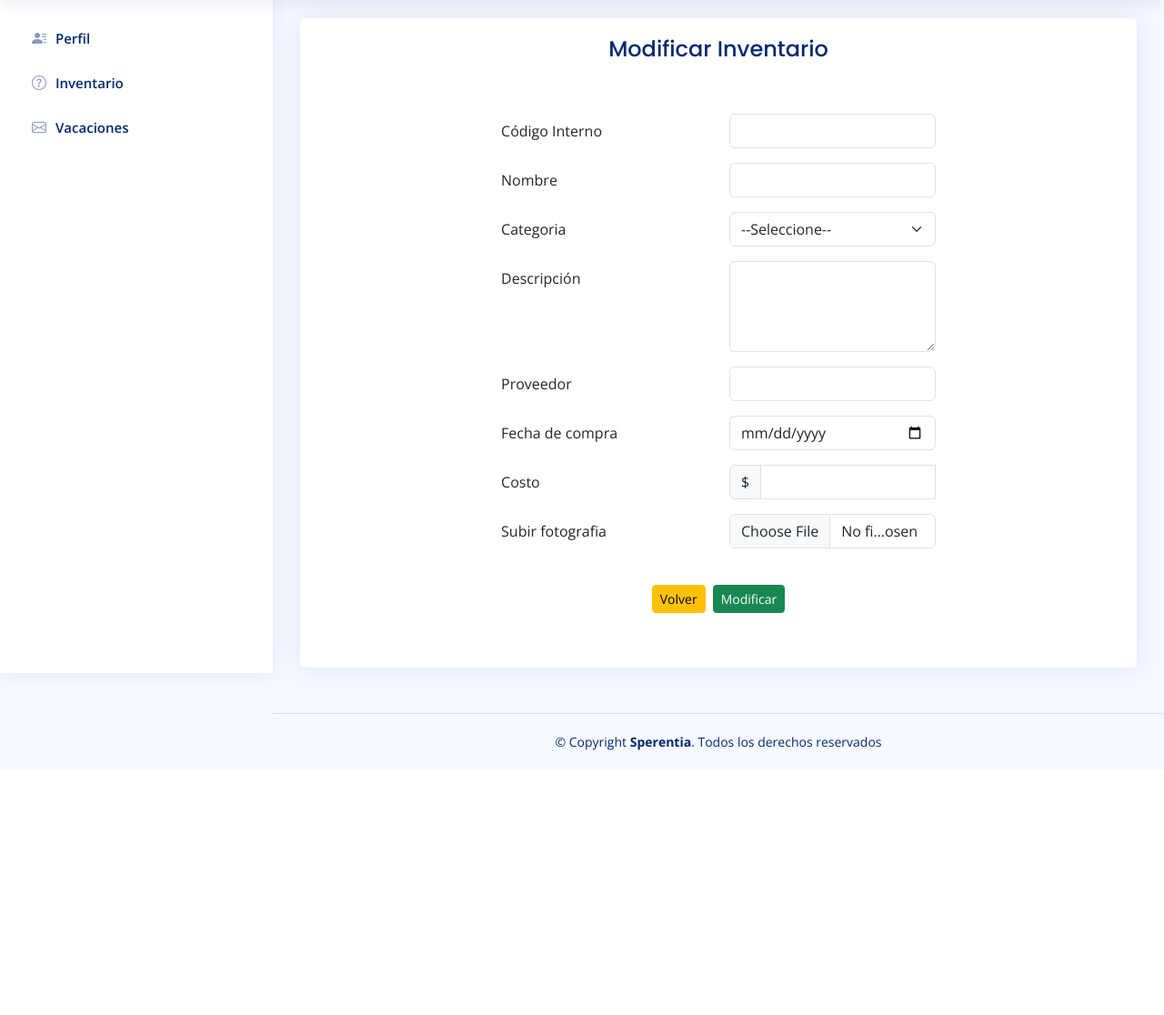
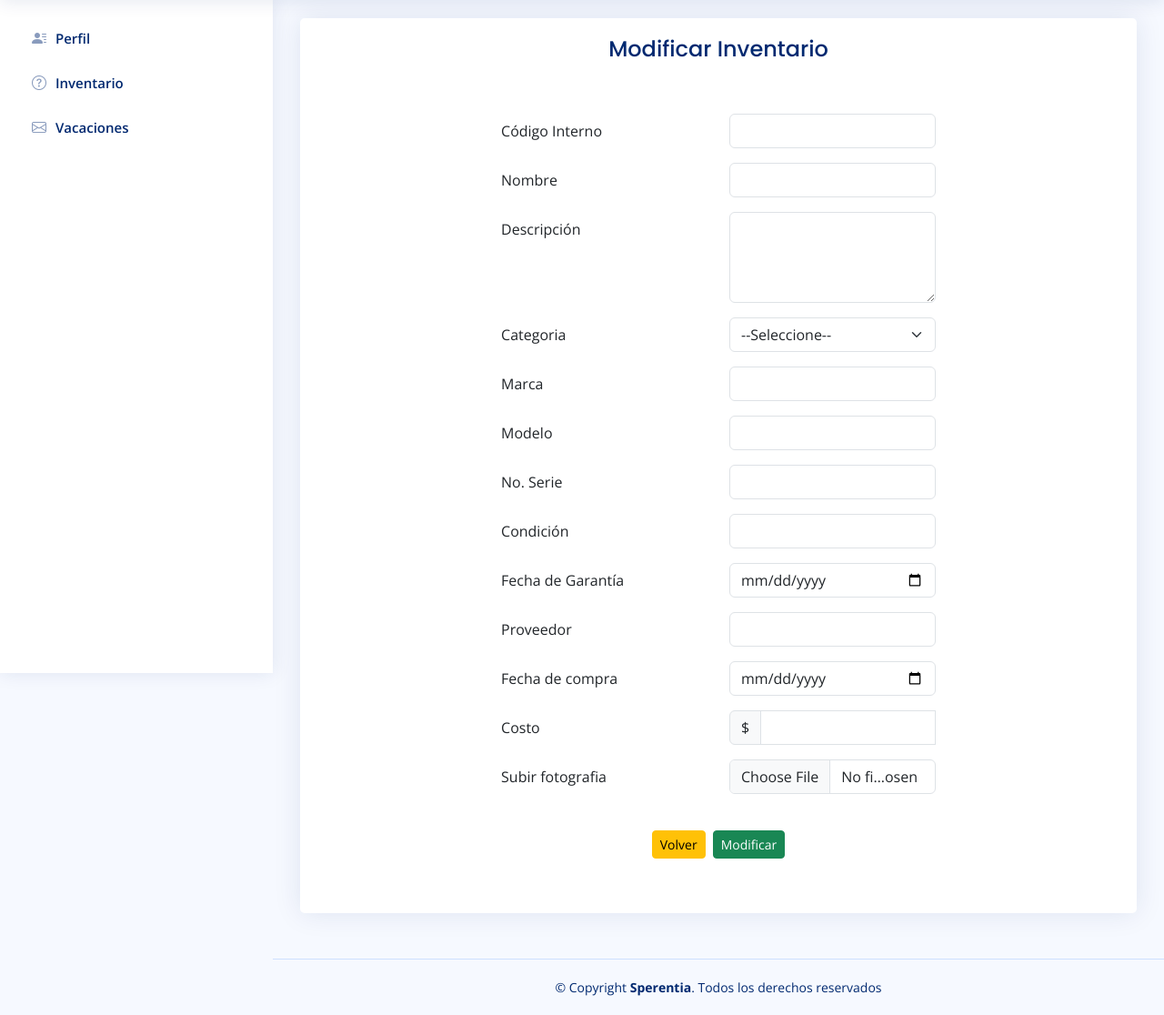
Before and after one commit to KarelyVR/sperentia-v1, an ASP.NET Core app: template Sperentia - SGI/Views/Inventario/Modificar.cshtml in a window 1280 px wide. Shown: the part 60-1176 px from the top of the page at 91% size. Before the commit the page ends 885 px from the top, so only its background shows below. Run offline with ASP.NET Core 8, Linux system fonts and the light colour scheme; the template is opened without the code that fills it, so the values that code supplies are empty; some libraries are stand-ins or nearby versions.

Commit message:
Update Modificar.cshtml

```diff
--- a/Sperentia - SGI/Views/Inventario/Modificar.cshtml
+++ b/Sperentia - SGI/Views/Inventario/Modificar.cshtml
@@ -33,18 +33,98 @@
                             </div>
 
                             <div class="row mb-3">
+                                <label for="descripcion" class="col-md-5 col-lg-6 col-form-label">Descripción</label>
+                                <div class="col-md-7 col-lg-6">
+                                    <textarea class="form-control" id="floatingTextarea" style="height: 100px;" asp-for="Inventario.Descripcion"></textarea>
+                                </div>
+                            </div>
+
+                            <div class="row mb-3">
                                 <label for="categoria" class="col-md-5 col-lg-6 col-form-label">Categoria</label>
                                 <div class="col-md-7 col-lg-6">
-                                    <select asp-for="Inventario.IdCategoria" class="form-select" asp-items="Model.InventarioCategoria">
+                                    <select id="categoria" asp-for="Inventario.IdCategoria" class="form-select" asp-items="Model.InventarioCategoria">
                                         <option>--Seleccione--</option>
                                     </select>
                                 </div>
                             </div>
 
-                            <div class="row mb-3">
-                                <label for="descripcion" class="col-md-5 col-lg-6 col-form-label">Descripción</label>
-                                <div class="col-md-7 col-lg-6">
-                                    <textarea class="form-control" id="floatingTextarea" style="height: 100px;" asp-for="Inventario.Descripcion"></textarea>
+                            <div id="divLibro" class="d-none">
+                                <div class="row mb-3">
+                                    <label for="autor" class="col-md-5 col-lg-6 col-form-label">Autor</label>
+                                    <div class="col-md-7 col-lg-6">
+                                        <input class="form-control" type="text" asp-for="Libro.Autor">
+                                    </div>
+                                </div>
+
+                                <div class="row mb-3">
+                                    <label for="editorial" class="col-md-5 col-lg-6 col-form-label">Editorial</label>
+                                    <div class="col-md-7 col-lg-6">
+                                        <input class="form-control" type="text" asp-for="Libro.Editorial">
+                                    </div>
+                                </div>
+
+                                <div class="row mb-3">
+                                    <label for="isbn" class="col-md-5 col-lg-6 col-form-label">ISBN</label>
+                                    <div class="col-md-7 col-lg-6">
+                                        <input class="form-control" type="text" asp-for="Libro.Isbn">
+                                    </div>
+                                </div>
+
+                                <div class="row mb-3">
+                                    <label for="reseña" class="col-md-5 col-lg-6 col-form-label">Reseña</label>
+                                    <div class="col-md-7 col-lg-6">
+                                        <textarea class="form-control" id="floatingTextarea" style="height: 100px;" asp-for="Libro.Reseña"></textarea>
+                                    </div>
+                                </div>
+
+
+                                <div class="row mb-3 align-items-center">
+                                    <label class="col-md-5 col-lg-6 col-form-label">Es Digital</label>
+                                    <div class="col-md-7 col-lg-6 d-flex align-items-center gap-2">
+                                        <input type="checkbox" class="form-check-input" asp-for="Libro.EsDigital" />
+                                        <label class="mb-0">
+                                            Sí
+                                        </label>
+                                    </div>
+                                </div>
+                            </div>
+
+                            <div id="divGeneral" class="d-none">
+                                <div class="row mb-3">
+                                    <label for="marca" class="col-md-5 col-lg-6 col-form-label">Marca</label>
+                                    <div class="col-md-7 col-lg-6">
+                                        <input class="form-control" type="text" asp-for="General.Marca">
+                                    </div>
+                                </div>
+
+                                <div class="row mb-3">
+                                    <label for="modelo" class="col-md-5 col-lg-6 col-form-label">Modelo</label>
+                                    <div class="col-md-7 col-lg-6">
+                                        <input class="form-control" type="text" asp-for="General.Modelo">
+                                    </div>
+                                </div>
+
+                                <div class="row mb-3">
+                                    <label for="noSerio" class="col-md-5 col-lg-6 col-form-label">No. Serie</label>
+                                    <div class="col-md-7 col-lg-6">
+                                        <input class="form-control" type="number" asp-for="General.NumeroSerie">
+                                    </div>
+                                </div>
+
+
+                                <div class="row mb-3">
+                                    <label for="condicion" class="col-md-5 col-lg-6 col-form-label">Condición</label>
+                                    <div class="col-md-7 col-lg-6">
+                                        <input class="form-control" type="text" asp-for="General.EstadoCondicion">
+                                    </div>
+                                </div>
+
+
+                                <div class="row mb-3">
+                                    <label for="fechaG" class="col-md-5 col-lg-6 col-form-label">Fecha de Garantía</label>
+                                    <div class="col-md-7 col-lg-6">
+                                        <input class="form-control" type="date" asp-for="General.GarantiaFechaFin">
+                                    </div>
                                 </div>
                             </div>
 
@@ -98,3 +178,32 @@
         </div>
     </div>
 </section>
+
+
+@section Scripts {
+
+
+    <script>
+        document.addEventListener('DOMContentLoaded', function () {
+            const selectCategoria = document.getElementById('categoria');
+            const divLibro = document.getElementById('divLibro');
+            const divGeneral = document.getElementById('divGeneral');
+
+            function toggleAutorDiv() {
+                const selectedText = selectCategoria.options[selectCategoria.selectedIndex].text.toLowerCase();
+                console.log(selectedText);
+                if (selectedText === 'libro') {
+                    divLibro.classList.remove('d-none');
+                    divGeneral.classList.add('d-none');
+                } else {
+                    divLibro.classList.add('d-none');
+                    divGeneral.classList.remove('d-none');
+                }
+            }
+
+            selectCategoria.addEventListener('change', toggleAutorDiv);
+
+            toggleAutorDiv();
+        });
+    </script>
+}
```
